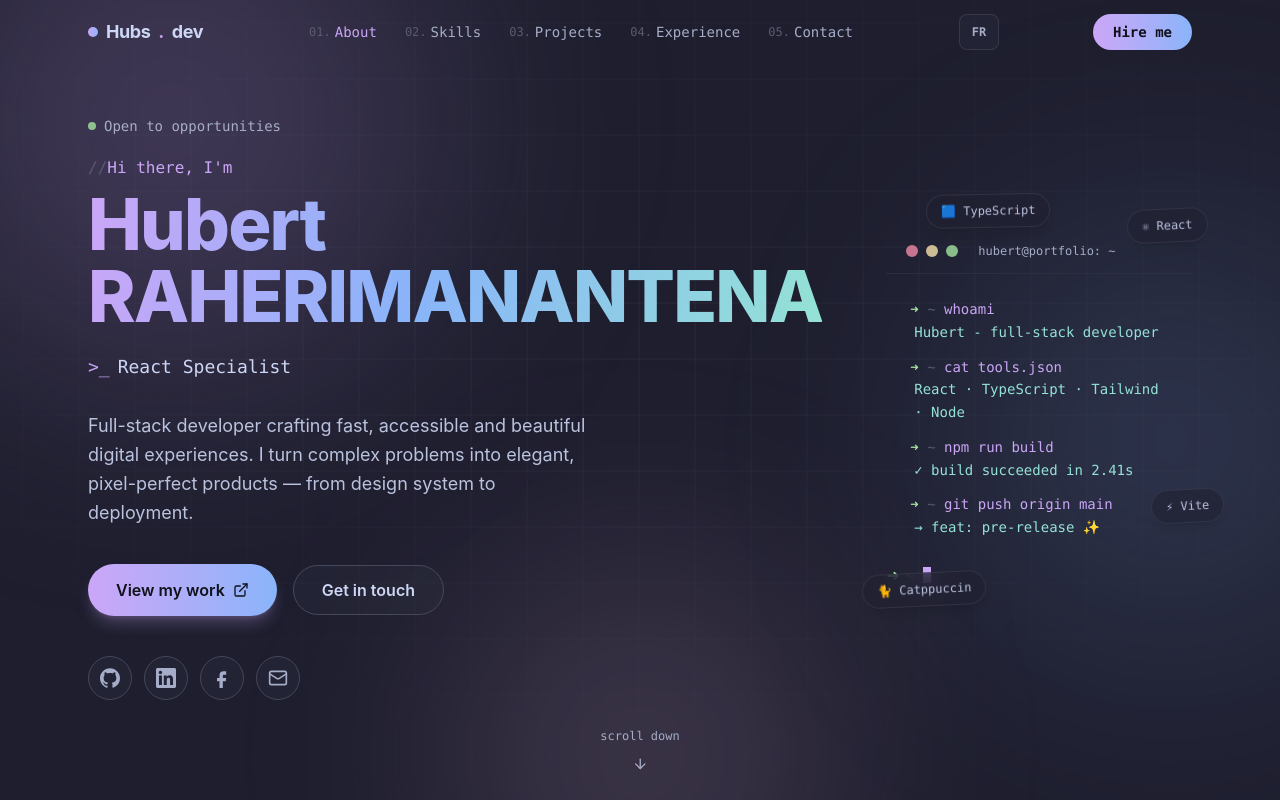
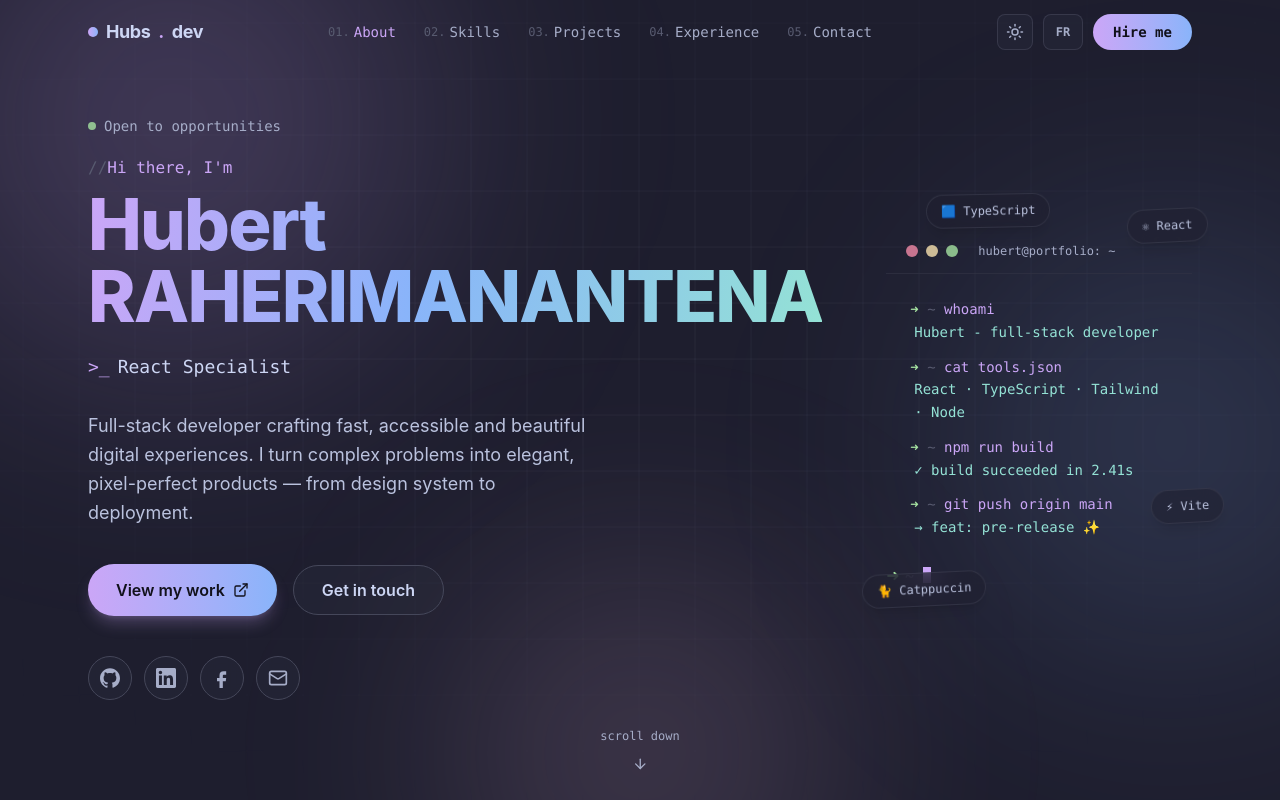
Before and after one commit to k-hubs-k/portfolio, a React (Vite) app: page / in a window 1280 px wide. Shown: the top 800 px of the page. Built offline with nearby package versions, Linux system fonts and the light colour scheme.

Commit message:
feat: theme toggler

```diff
--- a/src/components/Navbar.tsx
+++ b/src/components/Navbar.tsx
@@ -1,8 +1,9 @@
 import { useEffect, useState } from "react";
-import { Menu, X } from "lucide-react"
+import { Menu, Moon, Sun, X } from "lucide-react"
 import { AnimatePresence, motion } from "motion/react";
 import { EASE } from "../lib/constants";
 import { useI18n } from "../hooks/useI18n";
+import { useTheme } from "../hooks/useTheme";
 
 const SECTION_IDS = ["about", "skills", "projects", "experience", "contact"];
 
@@ -11,6 +12,8 @@ export default function Navbar() {
   const [scrolled, setScrolled] = useState(false)
   const [open, setOpen] = useState(false) // Responsive hamburger menu
   const [active, setActive] = useState("");
+
+  const { theme, toggle: toggleTheme } = useTheme();
 
   const links = [
     { id: 'about', label: t.nav.about },
@@ -49,6 +52,9 @@ export default function Navbar() {
     return () => observer.disconnect();
   })
 
+  const controlClass =
+    "flex h-9 w-9 items-center justify-center rounded-lg border border-surface1/60 bg-surface0/30 text-subtext0 transition-colors hover:border-mauve/60 hover:text-mauve";
+
   return (
     <header
       className={`fixed inset-x-0 top-0 z-50 transition-all duration-300 ${scrolled || open
@@ -80,15 +86,43 @@ export default function Navbar() {
           ))}
         </ul>
 
+        <div className="flex items-center gap-2.5">
+          <button
+            onClick={toggleTheme}
+            className={controlClass}
+            aria-label={t.meta.switchTheme}
+            title={t.meta.switchTheme}
+          >
+            <AnimatePresence mode="wait" initial={false}>
+              <motion.span
+                key={theme}
+                initial={{ rotate: -90, opacity: 0 }}
+                animate={{ rotate: 0, opacity: 1 }}
+                exit={{ rotate: 90, opacity: 0 }}
+                transition={{ duration: 0.2 }}
+                className="flex"
+              >
+                {theme === "dark" ? (
+                  <Sun className="h-4.5 w-4.5" />
+                ) : (
+                  <Moon className="h-4.5 w-4.5" />
+                )}
+              </motion.span>
+            </AnimatePresence>
+          </button>
+
           <button
             onClick={toggle}
             className="flex h-9 min-w-10 items-center justify-center rounded-lg border border-surface1/60 bg-surface0/30 px-2.5 font-mono text-xs font-bold text-subtext0 transition-colors hover:border-mauve/60 hover:text-mauve"
+            aria-label={t.meta.switchLang}
+            title={t.meta.switchLang}
           >
             {lang === "en" ? "FR" : "EN"}
           </button>
 
-        <a href="#contact"
-          className="hidden rounded-full bg-linear-to-r from-mauve to-blue px-5 py-2 font-mono text-sm font-semibold text-crust transition-transform duration-300 hover:scale-105 hover:shadow-lg hover:shadow-mauve/25 md:inline-block"
+          <a
+            href="#contact"
+            className="hidden rounded-full bg-gradient-to-r from-mauve to-blue px-5 py-2 font-mono text-sm font-semibold text-crust transition-transform duration-300 hover:scale-105 hover:shadow-lg hover:shadow-mauve/25 md:inline-block"
           >
             {t.nav.hire}
           </a>
@@ -100,6 +134,8 @@ export default function Navbar() {
           >
             {open ? <X className="h-6 w-6" /> : <Menu className="h-6 w-6" />}
           </button>
+        </div>
+
       </nav>
 
       {/* Responsibe hamburger menu */}
--- /dev/null
+++ b/src/hooks/useTheme.ts
@@ -0,0 +1,20 @@
+import { useEffect, useState } from "react";
+
+type Theme = "dark" | "light"
+const STORAGE_KEY = "hubs-portfolio-theme"
+
+export function useTheme() {
+  const [theme, setTheme] = useState<Theme>(() => {
+    const stored = document.documentElement.dataset.theme
+    return stored === "light" ? "light" : "dark";
+  })
+
+  useEffect(() => {
+    document.documentElement.dataset.theme = theme;
+    localStorage.setItem(STORAGE_KEY, theme)
+  }, [theme])
+
+  const toggle = () => setTheme((t) => t === "light" ? "dark" : "light")
+
+  return { theme, toggle }
+}
```
Lines whose indentation alone changed are shown as unchanged.
